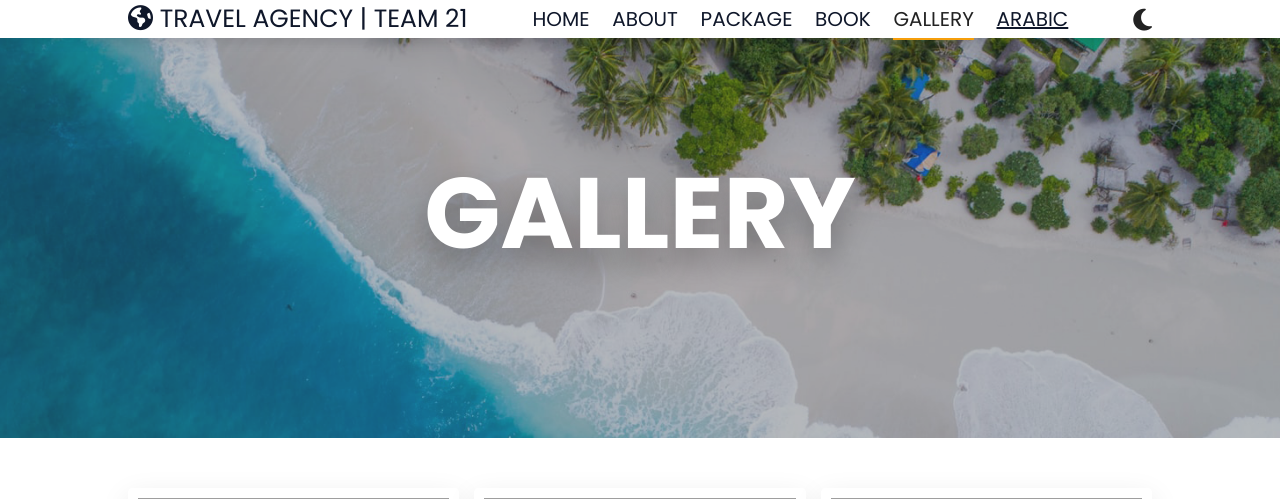
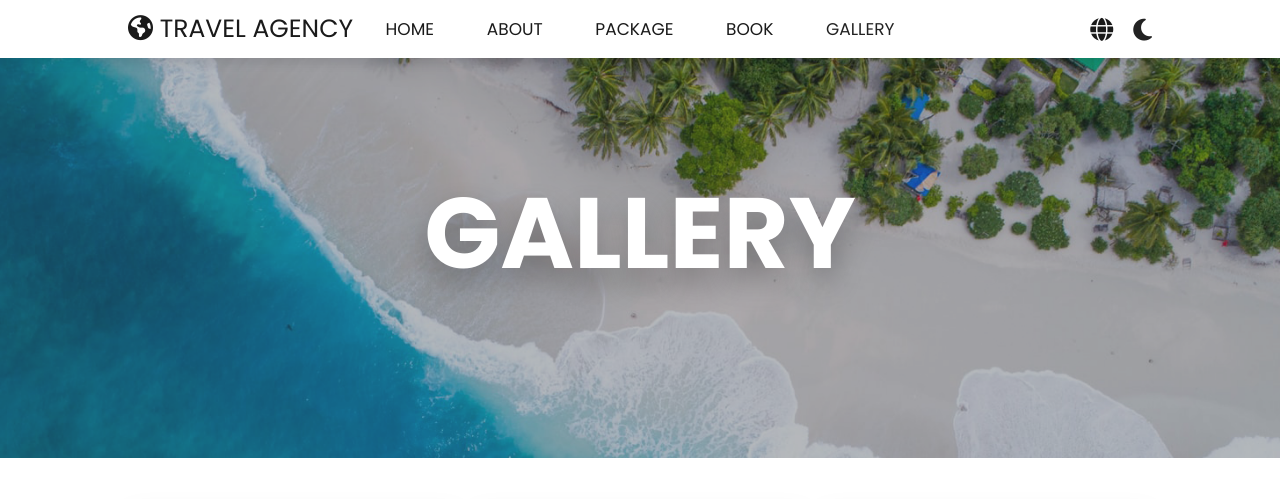
Before and after one commit to Youssefjoo8/Travel-Agency, a PHP site: page /pages/en/gallery.php in a window 1280 px wide. Shown: the top 499 px of the page. Run offline with PHP 8.4, Linux system fonts and the light colour scheme; some libraries are stand-ins or nearby versions; grey boxes are pictures that could not be loaded.

Commit message:
Redesign header with dual-theme support (Light/Deep Navy)

```diff
--- a/css/style.css
+++ b/css/style.css
@@ -17,6 +17,12 @@
    --border: .1rem solid var(--main-color);
    --box-shadow: 0 .5rem 1rem rgba(0, 0, 0, .1);
    --text-shadow: 0 1.5rem 3rem rgba(0, 0, 0, .3);
+   --epic-black: #121212;
+   --epic-gray: #CCCCCC;
+   --header-navy: #0B1120;
+   --header-bg: #FFFFFF;
+   --header-text: #1a1a1a;
+   --header-hover: var(--secondary-color);
 }
 
 [data-theme="dark"] {
@@ -28,6 +34,9 @@
    /* High contrast text */
    --box-shadow: 0 .5rem 1rem rgba(255, 255, 255, .1);
    --text-shadow: 0 1.5rem 3rem rgba(255, 255, 255, .3);
+   --header-bg: var(--header-navy);
+   --header-text: #FFFFFF;
+   --header-hover: #FFFFFF;
 }
 
 #theme-btn {
@@ -149,29 +158,56 @@ section {
    left: 0;
    right: 0;
    z-index: 1000;
-   background-color: var(--white);
+   background-color: var(--header-bg);
    display: flex;
-   padding-top: 0rem;
-   padding-bottom: 0rem;
+   padding: 1rem 10%;
    box-shadow: var(--box-shadow);
    align-items: center;
    justify-content: space-between;
+   transition: 0.3s;
 }
 
 .header .logo {
    font-size: 2.5rem;
-   color: var(--main-color);
+   color: var(--header-text);
    text-transform: uppercase;
 }
 
+.header .navbar {
+   position: absolute;
+   left: 50%;
+   transform: translateX(-50%);
+}
+
 .header .navbar a {
-   font-size: 2rem;
-   margin-left: 2rem;
-   color: var(--main-color);
+   font-size: 1.7rem;
+   margin: 0 2.5rem;
+   color: var(--header-text);
    text-transform: uppercase;
+   transition: 0.3s;
 }
 
 .header .navbar a:hover {
+   opacity: 0.7;
+   color: var(--header-hover);
+}
+
+.header .icons {
+   display: flex;
+   align-items: center;
+}
+
+.header .icons a,
+.header .icons div {
+   font-size: 2.3rem;
+   cursor: pointer;
+   color: var(--header-text);
+   margin-left: 2rem;
+   transition: 0.3s;
+}
+
+.header .icons a:hover,
+.header .icons div:hover {
    color: var(--amber);
 }
 
@@ -513,9 +549,7 @@ section {
 
 /* Navbar Active State */
 .header .navbar a.active {
-   color: var(--amber);
-   border-bottom: .2rem solid var(--amber);
-   padding-bottom: .5rem;
+   color: var(--white);
 }
 
 /* Gallery Overlay Improvements */
@@ -1043,7 +1077,8 @@ section {
       top: 99%;
       left: 0;
       right: 0;
-      background-color: var(--white);
+      transform: none;
+      background-color: var(--epic-black);
       border-top: var(--border);
       padding: 2rem;
       transition: .2s linear;
@@ -1058,6 +1093,7 @@ section {
       display: block;
       margin: 2rem;
       text-align: center;
+      font-size: 2rem;
    }
 
 }
--- a/pages/en/gallery.php
+++ b/pages/en/gallery.php
@@ -21,21 +21,23 @@
     <!-------------------------------------------------------------------------------------->
 
 
-    <section class="header">
-   <a  href="home.php" class="logo"> <i class="fas fa-globe-americas"></i> Travel agency | TEAM 21</a>
+<!-- header section starts  -->
+<section class="header">
+   <a href="home.php" class="logo"> <i class="fas fa-globe-americas"></i> TRAVEL AGENCY </a>
    <nav class="navbar">
-      <a href="home.php" class="<?php echo($page == 'home.php') ? 'active' : ''; ?>">Home</a>
+      <a href="home.php" class="<?php echo($page == 'home.php') ? 'active' : ''; ?>">home</a>
       <a href="about.php" class="<?php echo($page == 'about.php') ? 'active' : ''; ?>">about</a>
       <a href="package.php" class="<?php echo($page == 'package.php') ? 'active' : ''; ?>">package</a>
       <a href="book.php" class="<?php echo($page == 'book.php') ? 'active' : ''; ?>">book</a>
       <a href="gallery.php" class="<?php echo($page == 'gallery.php') ? 'active' : ''; ?>">gallery</a>
-      <a href="../ar/home arabic.php" style="text-decoration: underline;">ARABIC </a>
    </nav>
-   <div id="menu-btn" class="fas fa-bars"></div>
-   <div id="theme-btn" class="fas fa-moon"></div>
-
-
+   <div class="icons">
+      <a href="../ar/home arabic.php" class="fas fa-globe"></a>
+      <div id="theme-btn" class="fas fa-moon"></div>
+      <div id="menu-btn" class="fas fa-bars"></div>
+   </div>
 </section>
+<!-- header section ends -->
 
     <div class="heading" style="background:url(../../images/header-bg-2.png) no-repeat">
    <h1>gallery</h1>
```
Also changed, not shown: pages/ar/about arabic.php (+10 -13 lines), pages/ar/book arabic.php (+10 -13 lines), pages/ar/faq arabic.php (+12 -8 lines), pages/ar/gallery arabic.php (+12 -11 lines), pages/ar/home arabic.php (+11 -11 lines), pages/ar/package arabic.php (+10 -13 lines), pages/ar/privacy.php (+12 -8 lines), pages/ar/terms.php (+12 -8 lines), pages/en/about.php (+7 -8 lines), pages/en/book.php (+7 -9 lines), pages/en/faq.php (+6 -4 lines), pages/en/home.php (+7 -7 lines), pages/en/package.php (+7 -9 lines), pages/en/privacy.php (+9 -5 lines), 1 more files.
